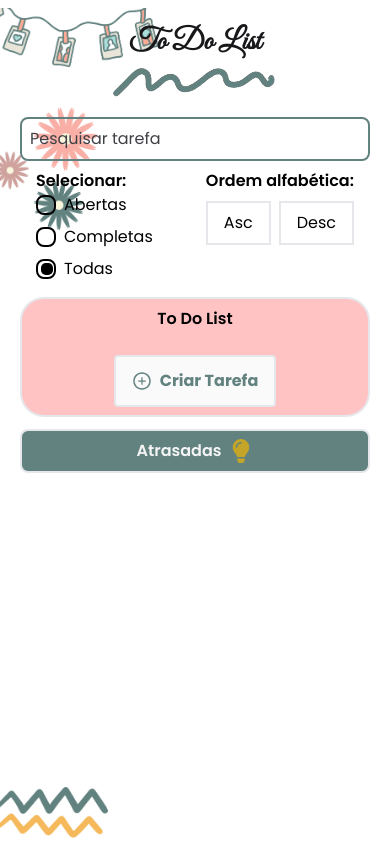
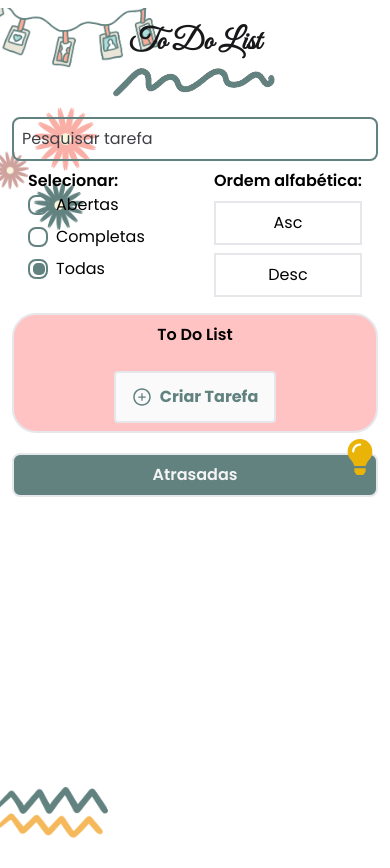
Before and after one commit to ElanyFS/ToDoList, a React (Vite) app: page / in a window 390 px wide. Built offline with nearby package versions, Linux system fonts and the light colour scheme.

Commit message:
update task description

```diff
--- a/src/components/FilterTask.tsx
+++ b/src/components/FilterTask.tsx
@@ -13,7 +13,7 @@ export const FilterTask: React.FC<filterProps> = ({
   setOrder,
 }) => {
   return (
-    <div className="filter flex justify-between items-start px-4">
+    <div className="filter flex justify-between items-start px-4 gap-4">
       <div className="filter_select">
         <h4 className="font-semibold">Selecionar: </h4>
         <ul className="flex flex-col md:flex-row md:items-center items-start md:gap-4 gap-2">
@@ -57,7 +57,7 @@ export const FilterTask: React.FC<filterProps> = ({
 
       <div className="filter_order space-y-2">
         <h4 className="font-semibold">Ordem alfabética: </h4>
-        <div className="flex justify-around gap-2">
+        <div className="btn_order flex justify-around gap-2">
           <Button variant="third" onClick={() => setOrder("Asc")}>
             Asc
           </Button>
--- a/src/components/TaskItem.tsx
+++ b/src/components/TaskItem.tsx
@@ -93,19 +93,19 @@ export const TaskItem = ({
 
       {modalDescription && (
         <div className="fixed inset-0 bg-black/60 flex items-center justify-center px-3 z-[1900]">
-          <div className="w-[664px] bg-zinc-200 rounded-xl py-5 px-6 shadow-shape space-y-5">
+          <div className="w-[664px] bg-zinc-200 rounded-xl py-2 px-4 shadow-shape space-y-1">
             <div className="flex items-center justify-end">
               <Button
                 variant="secondary"
                 size="padding"
                 onClick={closeDescription}
               >
-                <AiFillCloseCircle className="size-5 text-red-600" />
+                <AiFillCloseCircle className="size-7 text-[#628280]" />
               </Button>
             </div>
 
-            <div className="border-2">
-              <p className="text-red-500">{taskSelect}</p>
+            <div className="p-2">
+              <p className="text-[#628280] text-3xl">{taskSelect}</p>
             </div>
           </div>
         </div>
--- a/src/index.css
+++ b/src/index.css
@@ -8,7 +8,7 @@ input[type="radio"] {
   -moz-appearance: none;
   width: 20px;
   height: 20px;
-  border: 2px solid #000;
+  border: 2px solid #628280;
   border-radius: 40%; /* Remove o arredondamento */
   position: relative;
   cursor: pointer;
@@ -21,14 +21,13 @@ input[type="radio"]:checked::before {
   left: 3px;
   width: 12px;
   height: 12px;
-  background-color: #000;
+  background-color: #628280;
   border-radius: 40%;
 }
 
 @media (max-width: 345px) {
   .filter {
     flex-direction: column;
-    background-color: #000;
   }
 
   .filter_select {
@@ -43,4 +42,8 @@ input[type="radio"]:checked::before {
     grid-template-rows: repeat(2, 1fr);
     gap: 10px;
   }
+
+  .btn_order{
+    flex-direction: column;
+  }
 }
--- a/src/pages/home/Home.tsx
+++ b/src/pages/home/Home.tsx
@@ -89,7 +89,7 @@ export const Home = () => {
   };
 
   return (
-    <div className="h-screen sm:px-16 md:px-2 mt-2 mb-2 lg:px-20 px-5 bg-fundo bg-cover bg-no-repeat">
+    <div className="h-screen sm:px-16 md:px-2 mt-2 mb-4 lg:px-20 px-3 bg-fundo bg-cover bg-no-repeat">
       <div className="flex flex-col justify-center items-center">
         <div className="titulo mt-4">
           <h1 className="text-zinc-900 font-great text-center text-3xl md:text-4xl font-extrabold">
@@ -121,18 +121,20 @@ export const Home = () => {
             order={order}
           />
 
-          <div className="cards w-full space-y-2 sm:w-[60%] font-poppins">
+          <div className="cards w-full space-y-2 sm:w-[60%] font-poppins relative pb-2">
+            <div className="absolute top-0 right-0 mt-[-6px]">
+              <FaLightbulb className="text-4xl text-yellow-500" />
+            </div>
             <div className="notes w-full rounded-lg border-2 p-2 bg-remember text-center">
               <h2 className="font-semibold flex items-center justify-center gap-2 text-zinc-100">
                 Atrasadas
-                <FaLightbulb className="text-2xl text-yellow-500 animate-pulse" />
               </h2>
 
               <ul>
                 {getOverdueTasks().map((task) => (
                   <li
                     key={task.id}
-                    className="flex items-center justify-between border-b p-2 rounded"
+                    className="flex items-center gap-1 justify-between border-b p-2 rounded"
                   >
                     <h3 className="font-semibold text-red-600">{task.title}</h3>
                     <p className="text-zinc-200">{task.dueDate}</p>
```
